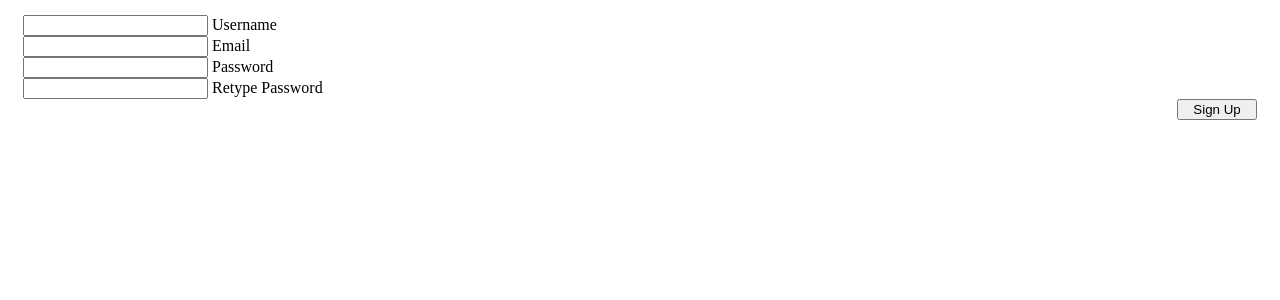
After one commit to Southporter/play-ultimate, a Django app: template play_ultimate/pickup/templates/pickup/sign_up_form.html in a window 1280 px wide. The commit adds this page. Shown: the top 300 px of the page. Run offline with Django 3.2, Linux system fonts and the light colour scheme; the template is opened without the code that fills it, so the values that code supplies are empty.

Commit message:
Added signup screen and tabs.

```diff
--- a/play_ultimate/pickup/templates/base.html
+++ b/play_ultimate/pickup/templates/base.html
@@ -6,6 +6,5 @@
 			{% include "header.html" %}
 			{% include "drawer.html" %}
 		</div>
-		<script defer src="https://code.getmdl.io/1.3.0/material.min.js"></script>
 	</body>
 </html>
--- a/play_ultimate/pickup/templates/head.html
+++ b/play_ultimate/pickup/templates/head.html
@@ -5,4 +5,5 @@
 	<link rel="stylesheet" href="http://fonts.googleapis.com/css?family=Roboto:300,400,500,700" type="text/css">
 	<link href="https://fonts.googleapis.com/icon?family=Material+Icons"
 		rel="stylesheet">
+	<script defer src="https://code.getmdl.io/1.3.0/material.min.js"></script>
 </head>
--- /dev/null
+++ b/play_ultimate/pickup/templates/pickup/sign_up_form.html
@@ -0,0 +1,27 @@
+<form action="signup" method="POST" style="width:100%;">
+	{% csrf_token %}
+	<div style="margin: 15px">
+		<div class="mdl-textfield mdl-js-textfield mdl-textfield--floating-label">
+			<input class="mdl-textfield__input" id="username" type="text" name="username">
+			<label class="mdl-textfield__label" for="username">Username</label>
+		</div>
+		<div class="mdl-textfield mdl-js-textfield mdl-textfield--floating-label">
+			<input class="mdl-textfield__input" id="email" type="text" name="email">
+			<label class="mdl-textfield__label" for="email">Email</label>
+		</div>
+		<div class="mdl-textfield mdl-js-textfield">
+			<input class="mdl-textfield__input" id="password" type="password" name="password">
+			<label class="mdl-textfield__label" for="password">Password</label>
+		</div>
+		<div class="mdl-textfield mdl-js-textfield">
+			<input class="mdl-textfield__input" id="password" type="password" name="password">
+			<label class="mdl-textfield__label" for="password">Retype Password</label>
+		</div>
+		<div style="width: 100%; display: flex; flex-direction: row-reverse">
+			<input style="min-width: 80px"class="mdl-button mdl-js-button mdl-button--raised mdl-js-ripple-effect mdl-button--accent" type="submit" value="Sign Up">
+		{% if error %}
+			<span style="color: #F44336">Sorry, your username and password were not valid</span>
+		{% endif %}
+		</div>
+	</div>
+</form>
--- a/play_ultimate/pickup/urls.py
+++ b/play_ultimate/pickup/urls.py
@@ -5,7 +5,9 @@ from . import views
 app_name = 'games'
 urlpatterns = [
     path('', views.index, name='index'),
-    path('login', views.login_request, name="Login"),
+    path('login', views.login_request, name="login"),
+    path('signup', views.signup_request, name="signup"),
+    path('logout', views.logout_request, name="logout"),
     path('game/<int:game_id>', views.detail, name='Game Detail'),
     path('account', views.detail, name="account"),
 ]
```
Also changed, not shown: play_ultimate/pickup/templates/account_menu.html (+4 -3 lines), play_ultimate/pickup/templates/pickup/login.html (+11 -18 lines), play_ultimate/pickup/templates/pickup/login_form.html (added, +19 -0 lines), play_ultimate/pickup/views.py (+18 -6 lines).
